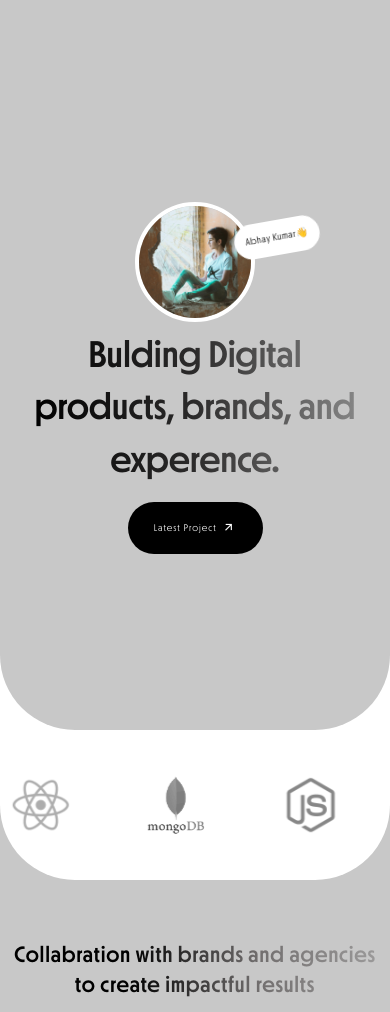
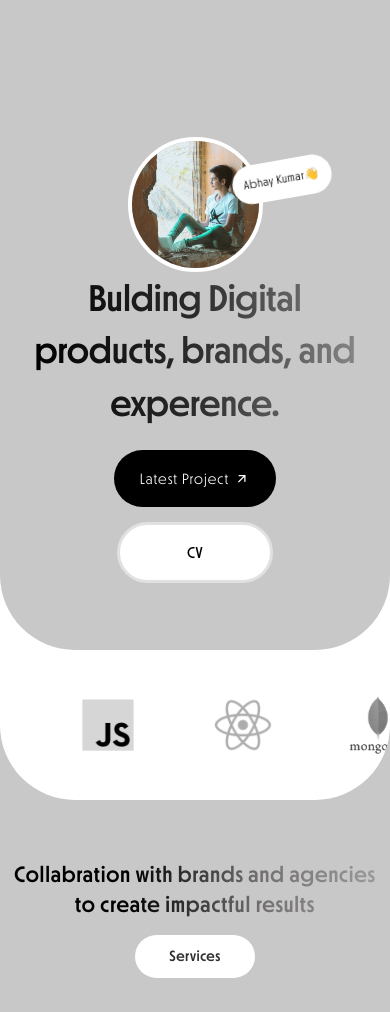
Before and after one commit to ABhaykUMar124/Portfolio., a plain HTML site: page index.html in a window 390 px wide. Shown: the top 1012 px of the page. Drawn offline with nearby package versions, Linux system fonts and the light colour scheme.

Commit message:
responsive done

```diff
--- a/index.html
+++ b/index.html
@@ -34,6 +34,7 @@
             </div>
                 <h1 class="main-text">Bulding Digital <br> products, brands, and <br> experence.</h1>
                 <a href="#" class="Project-btn">Latest Project <i class="ri-arrow-right-up-line"> </i></a>
+                <a href="https://drive.google.com/file/d/1HWZXFj9T4IJ8Cb3wzSbZ0BemprElRkpm/view?usp=sharing" class="CV-btn2" target="_blank">CV</a>
             </div>
         </div>
         <div class="scroll-page">
--- a/style.css
+++ b/style.css
@@ -135,8 +135,8 @@ main{
     flex-direction: row;
 }
 .img-section img{
-    width: 16rem;
-    height: 16rem;
+    width: 18rem;
+    height: 18rem;
     border-radius: 50%;
     margin: 0 auto;
     display: block;
@@ -148,10 +148,10 @@ main{
 .img-section h1{
     position: relative;
     z-index: 1;
-    margin-left: 22rem;
+    margin-left: 23rem;
     font-family: O-light;
     background-color: white;
-    font-size: 1.3rem;
+    font-size: 12px;
     padding: 1.5rem 1.5rem;
     border-radius: 30px;
     rotate: 350deg;
@@ -188,13 +188,13 @@ main{
     color: transparent;
 }
 .Project-btn{
-    font-size: 1.3rem;
+    font-size: 15px;
     display: flex;
     justify-content: center;
     align-items: center;
     padding: 2.5rem 3.5rem;
     background-color: rgb(0, 0, 0);
-    margin-top: 2rem;
+    margin-top: 2.5rem;
     text-decoration: none;
     color: white;
     gap: 5px;
@@ -204,7 +204,22 @@ main{
     cursor: pointer;
 }
 .Project-btn i{
-   font-size: 1.8rem;
+   font-size: 15px;
+}
+.CV-btn2{
+    display: none;
+    padding: 2.3rem 9rem;
+    border-radius: 35px;
+    background-color: white;
+    border: 3px solid rgb(226, 225, 225);
+    font-family: O-light;
+    font-weight: 600;
+    font-size: 15px;
+    letter-spacing: 1px;
+    cursor: pointer;
+    margin-top: 2rem;
+    text-decoration: none;
+    color: black;
 }
 .scroll-page{
     height: 20rem;
@@ -229,7 +244,7 @@ main{
     align-items: center;
     justify-content: center;
     gap: 10rem;
-    animation: infinitescroll 10s infinite linear;
+    animation: infinitescroll 20s infinite linear;
 }
 .box img{
     height: 8rem;
@@ -272,7 +287,7 @@ main{
     justify-content: center;
     padding: 1.5rem 4.5rem;
     background-color: white;
-    font-size: 1.5rem;
+    font-size: 15px;
     width: 120px;
     border-radius: 5rem;
     font-family: O-medium;
@@ -289,20 +304,20 @@ main{
     justify-content: center;
     align-items: center;
     flex-wrap: wrap;
-    gap: 2rem;
+    gap: 1rem;
 }
 .Card-section{
     display: flex;
     justify-content: center;
     align-items: center;
-    gap: 2rem;
+    gap: 1rem;
     flex-wrap: wrap;
 
 }
 .card{
     display: flex;
     flex-direction: column;
-    gap: 15px;
+    gap: 12px;
     padding-left: 10px;
 }
 .card img{
@@ -399,13 +414,17 @@ main{
         font-size: 8.5px;
     }
     .page-1{
-        padding-top: 150px;
+        height: 650px;
+        padding-top: 90px;
     }
     .page-3{
-        height: 950px;
+        height: 900px;
     }
     .navbar{
         display: none;
+    }
+    .CV-btn2{
+        display: block;
     }
     .left-nav{
         margin: 0 auto;
```
